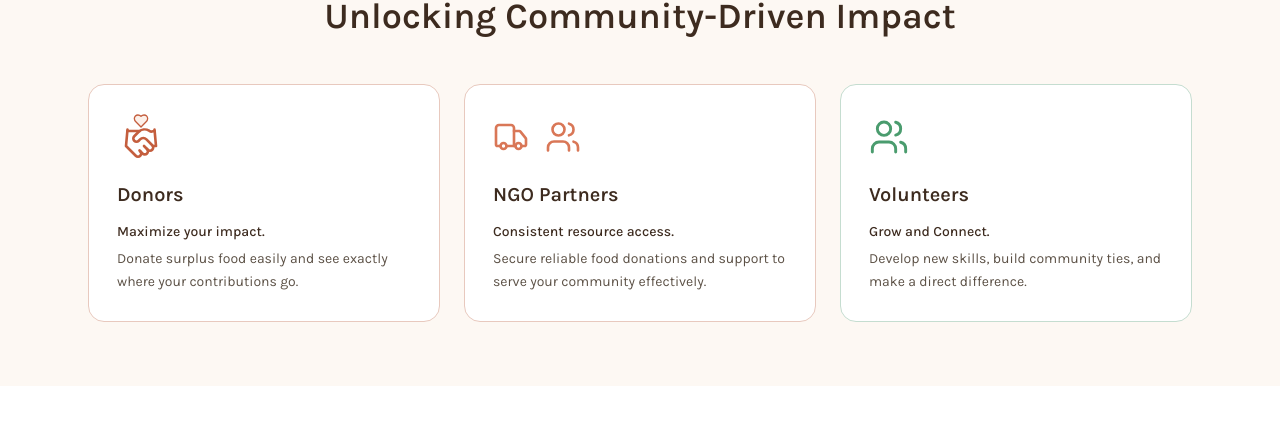
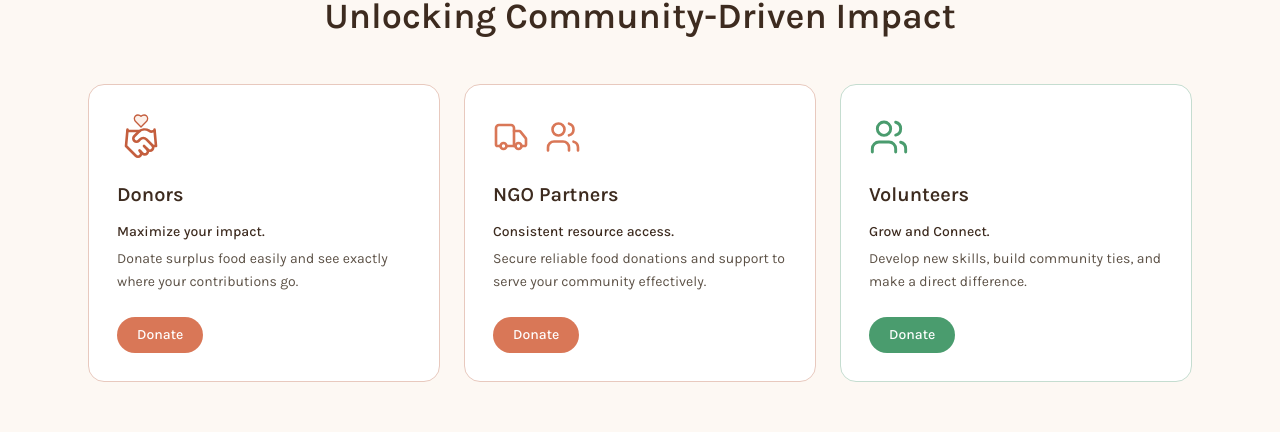
Before and after one commit to SoubhagyaJain/Food-Bridge, a Next.js app: page / in a window 1280 px wide. Shown: the part 789-1221 px from the top of the page. Built offline with nearby package versions, Linux system fonts and the light colour scheme.

Commit message:
Add Donate button to each hero impact card

```diff
--- a/components/features/marketing/ImpactCards.tsx
+++ b/components/features/marketing/ImpactCards.tsx
@@ -1,4 +1,5 @@
 import { Handshake, Heart, Truck, Users } from "lucide-react";
+import Link from "next/link";
 import type { ReactNode } from "react";
 
 type ImpactCard = {
@@ -6,6 +7,8 @@ type ImpactCard = {
   subheading: string;
   body: string;
   borderClass: string;
+  buttonClass: string;
+  href: string;
   icon: ReactNode;
 };
 
@@ -37,6 +40,8 @@ export const IMPACT_CARDS: ImpactCard[] = [
     subheading: "Maximize your impact.",
     body: "Donate surplus food easily and see exactly where your contributions go.",
     borderClass: "border-[#E8C9BE] dark:border-brand-coral/35",
+    buttonClass: "bg-brand-coral text-white hover:bg-brand-coral-hover",
+    href: "/login",
     icon: <DonorIcon />,
   },
   {
@@ -44,6 +49,8 @@ export const IMPACT_CARDS: ImpactCard[] = [
     subheading: "Consistent resource access.",
     body: "Secure reliable food donations and support to serve your community effectively.",
     borderClass: "border-[#E8C9BE] dark:border-brand-coral/35",
+    buttonClass: "bg-brand-coral text-white hover:bg-brand-coral-hover",
+    href: "/login",
     icon: <NgoIcons />,
   },
   {
@@ -51,6 +58,8 @@ export const IMPACT_CARDS: ImpactCard[] = [
     subheading: "Grow and Connect.",
     body: "Develop new skills, build community ties, and make a direct difference.",
     borderClass: "border-[#C5DDD0] dark:border-brand-sage/40",
+    buttonClass: "bg-brand-sage text-white hover:opacity-90",
+    href: "/register",
     icon: <VolunteerIcon />,
   },
 ];
@@ -61,14 +70,20 @@ export function ImpactCardsGrid() {
       {IMPACT_CARDS.map((card) => (
         <div
           key={card.title}
-          className={`rounded-2xl border bg-white p-7 transition-shadow hover:shadow-md dark:bg-card ${card.borderClass}`}
+          className={`flex flex-col rounded-2xl border bg-white p-7 transition-shadow hover:shadow-md dark:bg-card ${card.borderClass}`}
         >
           <div className="mb-5 flex min-h-[48px] items-center">{card.icon}</div>
           <h3 className="mb-3 text-xl font-semibold text-[#3D2B1F] dark:text-foreground">{card.title}</h3>
           <p className="mb-1 text-sm font-medium leading-relaxed text-[#3D2B1F] dark:text-foreground">
             {card.subheading}
           </p>
-          <p className="text-sm leading-relaxed text-[#5C5146] dark:text-muted">{card.body}</p>
+          <p className="flex-1 text-sm leading-relaxed text-[#5C5146] dark:text-muted">{card.body}</p>
+          <Link
+            href={card.href}
+            className={`mt-6 inline-block w-fit rounded-full px-5 py-2 text-sm font-medium transition-colors ${card.buttonClass}`}
+          >
+            Donate
+          </Link>
         </div>
       ))}
     </div>
```
